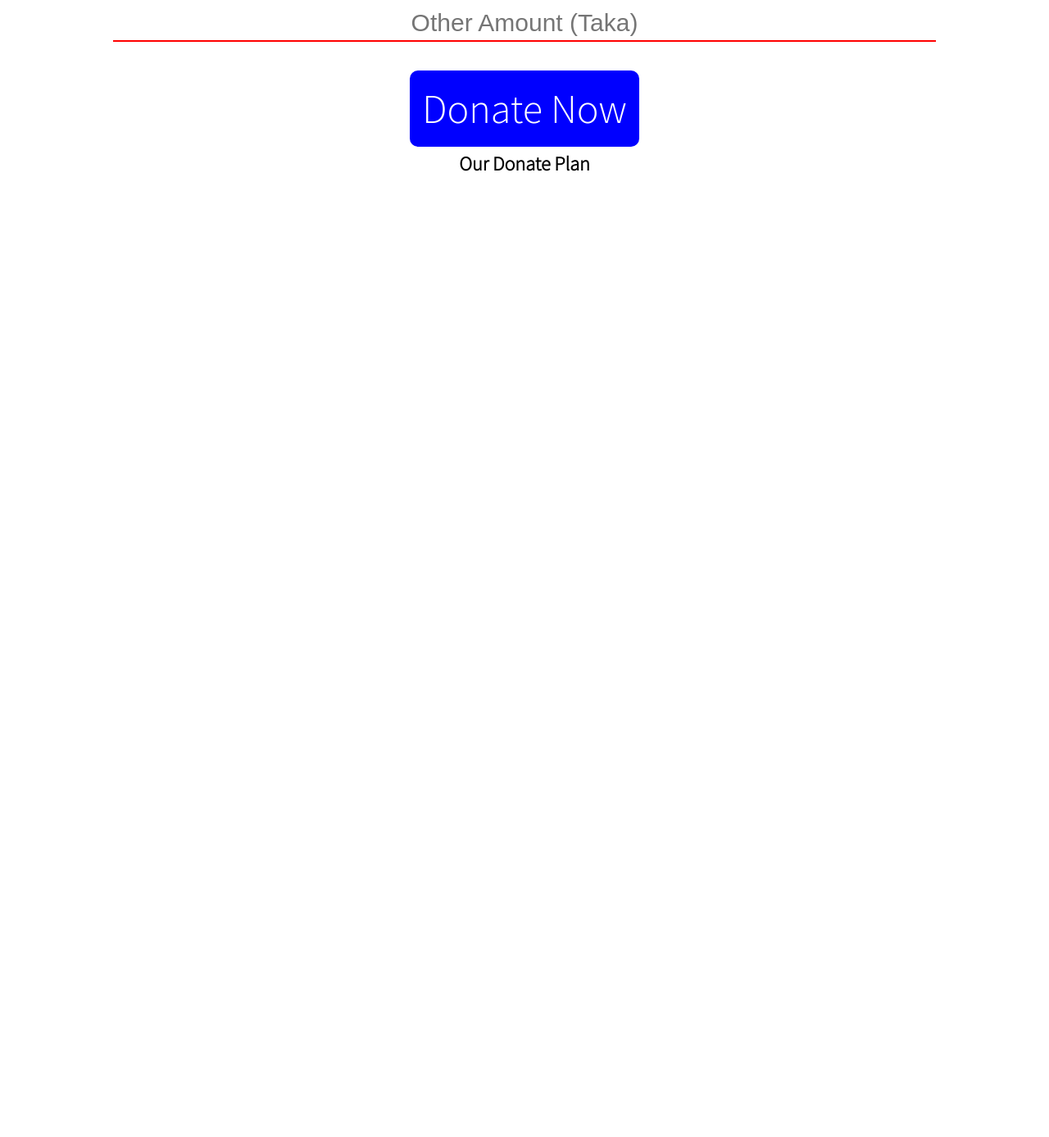
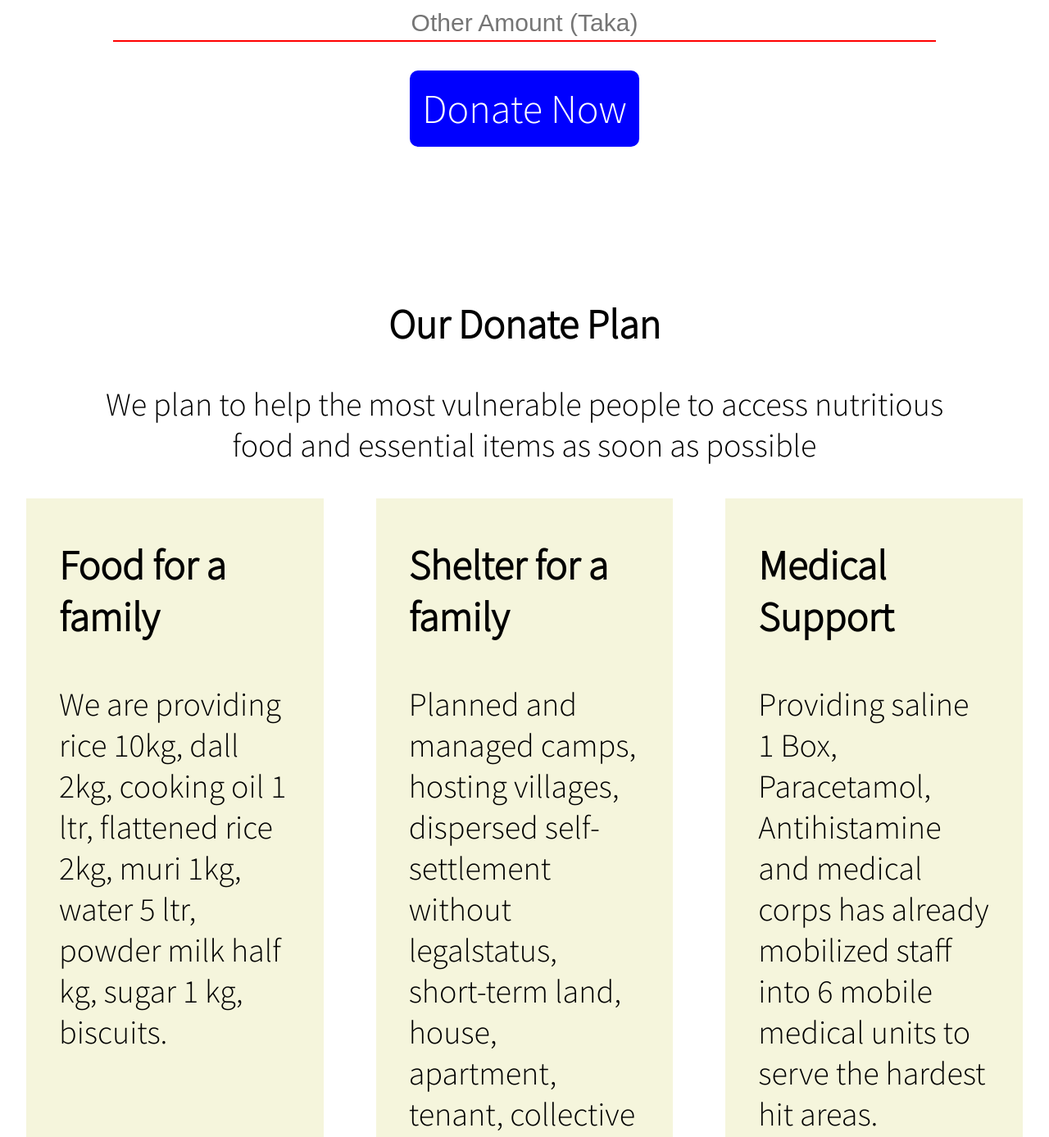
Before and after one commit to Omar-Kaiyum-Nayeem/assignment-1, a plain HTML site: page index.html in a window 1280 px wide. Shown: the part 2472-3859 px from the top of the page at 82% size. Before the commit the page ends 2707 px from the top, so only its background shows below. Drawn offline with Linux system fonts and the light colour scheme.

Commit message:
donate plans added

```diff
--- a/index.html
+++ b/index.html
@@ -77,7 +77,31 @@
 
     <section>
         <div>
-            <h1 class="center">Our Donate Plan</h1>
+            <h1 class="center" id="donate-plan">Our Donate Plan</h1>
+            <p id="donate-plan-paragraph">We plan to help the most vulnerable people to access nutritious food and
+                essential items as soon as
+                possible</p>
+        </div>
+    </section>
+    <section class="flex">
+        <div class="our-donate">
+            <h3 class="plan">Food for a family</h3>
+            <p class="our-donate-paragraph"> We are providing rice 10kg, dall 2kg, cooking oil 1 ltr, flattened rice
+                2kg, muri 1kg, water 5 ltr, powder milk half
+                kg, sugar 1 kg, biscuits.</p>
+        </div>
+
+        <div class="our-donate">
+            <h3 class="plan">Shelter for a family</h3>
+            <p class="our-donate-paragraph">Planned and managed camps, hosting villages, dispersed self-settlement
+                without legalstatus, short-term land, house, apartment, tenant, collective centres, non-functionalpublic
+                building, transits centres.</p>
+        </div>
+
+        <div class="our-donate">
+            <h3 class="plan">Medical Support</h3>
+            <p class="our-donate-paragraph"> Providing saline 1 Box, Paracetamol, Antihistamine and medical corps has
+                already mobilized staff into 6 mobile medical units to serve the hardest hit areas.</p>
         </div>
     </section>
 </body>
--- a/style.css
+++ b/style.css
@@ -111,3 +111,33 @@ body {
 ::placeholder {
     font-size: 30px;
 }
+
+#donate-plan {
+    font-size: 50px;
+    margin-top: 200px;
+}
+
+#donate-plan-paragraph {
+    font-size: 40px;
+    text-align: center;
+    margin-left: 100px;
+    margin-right: 100px;
+}
+
+.plan {
+    text-align: left;
+    font-size: 50px;
+}
+
+.our-donate {
+    width: 30%;
+    margin-left: 2.5%;
+    margin-right: 2.5%;
+    background-color: beige;
+    padding-left: 40px;
+    padding-right: 40px;
+}
+
+.our-donate-paragraph {
+    font-size: 40px;
+}
```
